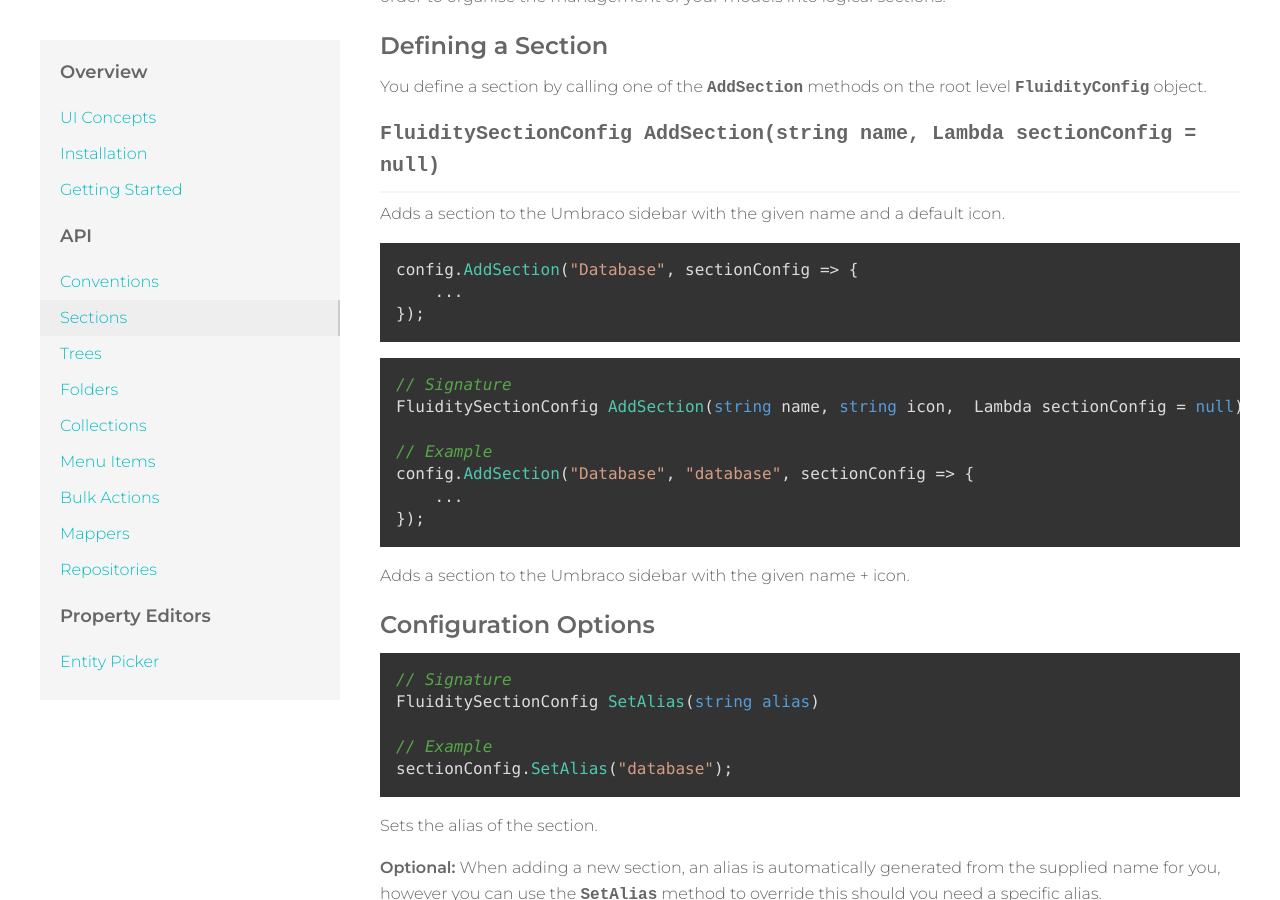
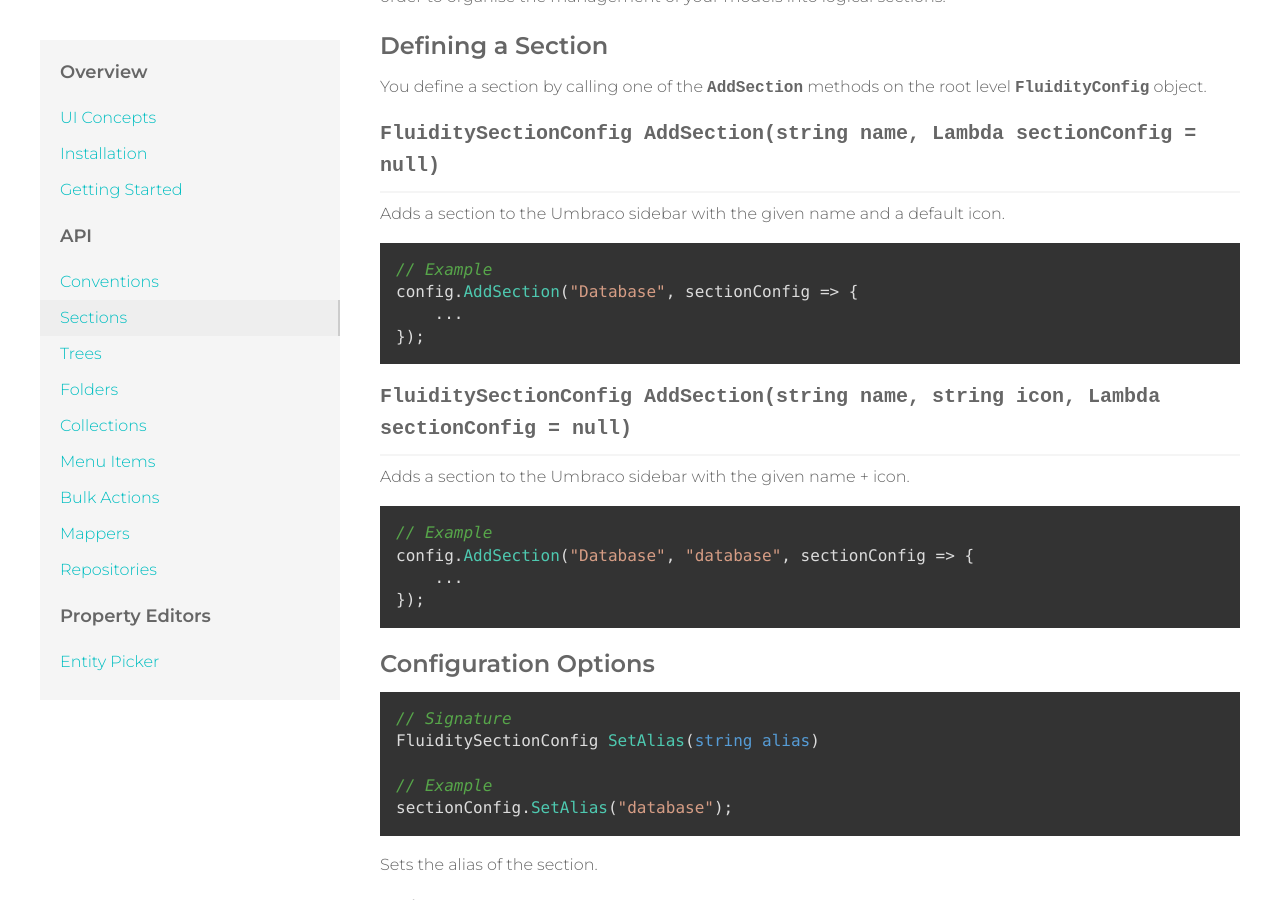
Before and after one commit to mattbrailsford/umbraco-fluidity, a Jekyll site: the page built from docs/_pages/02-api-01-sections.md, in a window 1280 px wide and 900 px high, scrolled down 441 px. Built offline with Jekyll 4.4.1, drawn with Linux system fonts in a browser that asks for light colours.

Commit message:
Trying another layout style

`````diff
--- a/docs/_pages/02-api-01-sections.md
+++ b/docs/_pages/02-api-01-sections.md
@@ -16,21 +16,22 @@ You define a section by calling one of the `AddSection` methods on the root leve
 Adds a section to the Umbraco sidebar with the given name and a default icon.
 
 ````csharp
+// Example
 config.AddSection("Database", sectionConfig => {
     ...
 });
 ````
 
+#### `FluiditySectionConfig AddSection(string name, string icon,  Lambda sectionConfig = null)`
+
+Adds a section to the Umbraco sidebar with the given name + icon.
+
 ````csharp
-// Signature
-FluiditySectionConfig AddSection(string name, string icon,  Lambda sectionConfig = null)
-
 // Example
 config.AddSection("Database", "database", sectionConfig => {
     ...
 });
 ````
-Adds a section to the Umbraco sidebar with the given name + icon.
 
 ### Configuration Options
 
`````
